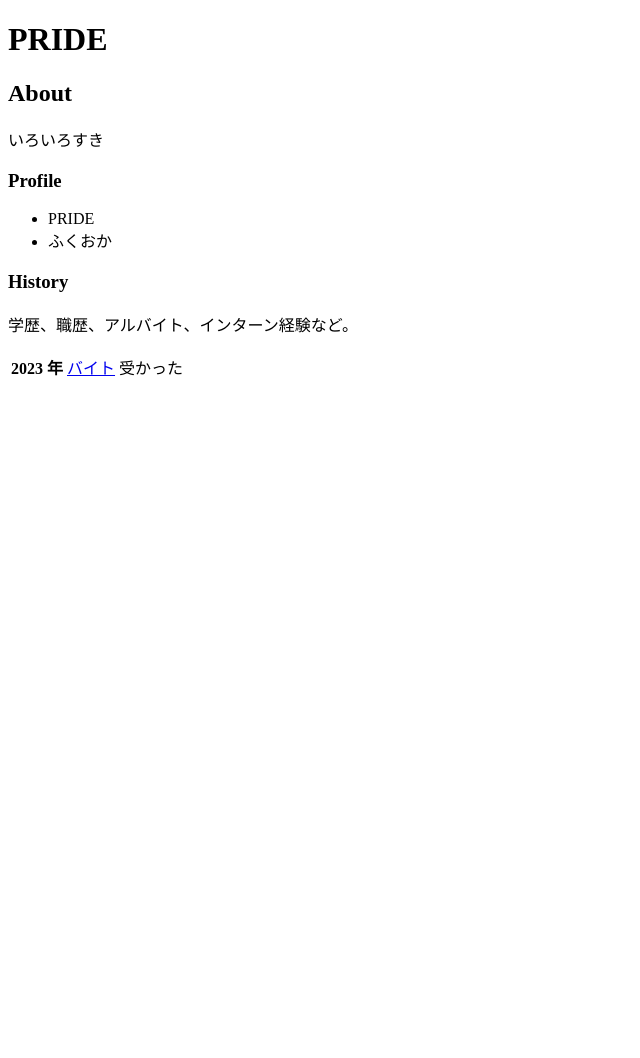
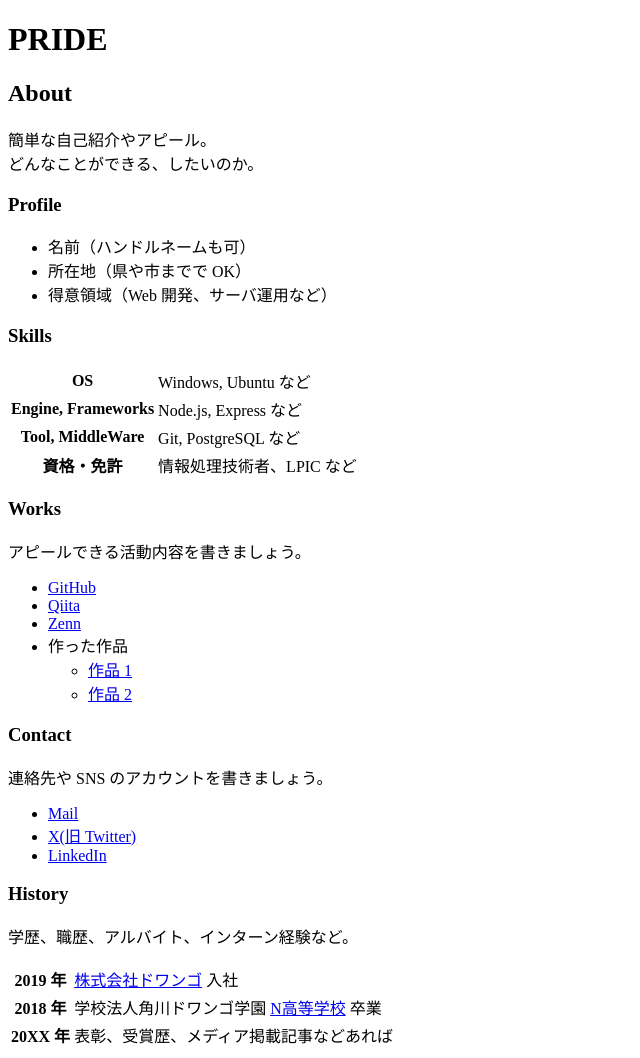
Before and after one commit to kotori118-idoly/pride, a plain HTML site: page index.html in a window 1280 px wide. Shown: the whole page, without its empty margins (0-640 px from the left). Before the commit the page ends 800 px from the top, so only its background shows below. Drawn offline with Linux system fonts and the light colour scheme.

Commit message:
Update index.html

```diff
--- a/index.html
+++ b/index.html
@@ -10,25 +10,76 @@
 
     <h2>About</h2>
     <p>
-     いろいろすき
+      簡単な自己紹介やアピール。<br>
+      どんなことができる、したいのか。
     </p>
 
     <h3>Profile</h3>
     <ul>
-      <li>PRIDE</li>
-      <li>ふくおか</li>
+      <li>名前（ハンドルネームも可）</li>
+      <li>所在地（県や市までで OK）</li>
+      <li>得意領域（Web 開発、サーバ運用など）</li>
+    </ul>
+
+    <h3>Skills</h3>
+    <table>
+      <tr>
+        <th>OS</th>
+        <td>Windows, Ubuntu など</td>
+      </tr>
+      <tr>
+        <th>Engine, Frameworks</th>
+        <td>Node.js, Express など</td>
+      </tr>
+      <tr>
+        <th>Tool, MiddleWare</th>
+        <td>Git, PostgreSQL など</td>
+      </tr>
+      <tr>
+        <th>資格・免許</th>
+        <td>情報処理技術者、LPIC など</td>
+      </tr>
+    </table>
+
+    <h3>Works</h3>
+    <p>アピールできる活動内容を書きましょう。</p>
+    <ul>
+      <li><a href="https://github.com/">GitHub</a></li>
+      <li><a href="https://qiita.com/">Qiita</a></li>
+      <li><a href="https://zenn.dev/">Zenn</a></li>
+      <li>
+        作った作品
+        <ul>
+          <li><a href="https://example.com/">作品 1</a></li>
+          <li><a href="https://example.com/">作品 2</a></li>
+        </ul>
+      </li>
+    </ul>
+
+    <h3>Contact</h3>
+    <p>連絡先や SNS のアカウントを書きましょう。</p>
+    <ul>
+      <li><a href="mailto:name@example.com">Mail</a></li>
+      <li><a href="https://twitter.com/n_yobikou">X(旧 Twitter)</a></li>
+      <li><a href="https://www.linkedin.com/">LinkedIn</a></li>
     </ul>
 
     <h3>History</h3>
     <p>学歴、職歴、アルバイト、インターン経験など。</p>
     <table>
       <tr>
-        <th>2023 年</th>
-        <td><a href="https://dwango.co.jp/">バイト</a> 受かった</td>
+        <th>2019 年</th>
+        <td><a href="https://dwango.co.jp/">株式会社ドワンゴ</a> 入社</td>
       </tr>
       <tr>
-
+        <th>2018 年</th>
+        <td>学校法人角川ドワンゴ学園 <a href="https://nnn.ed.jp/">N高等学校</a> 卒業</td>
+      </tr>
+      <tr>
+        <th>20XX 年</th>
+        <td>表彰、受賞歴、メディア掲載記事などあれば</td>
       </tr>
     </table>
+
   </body>
 </html>
```
